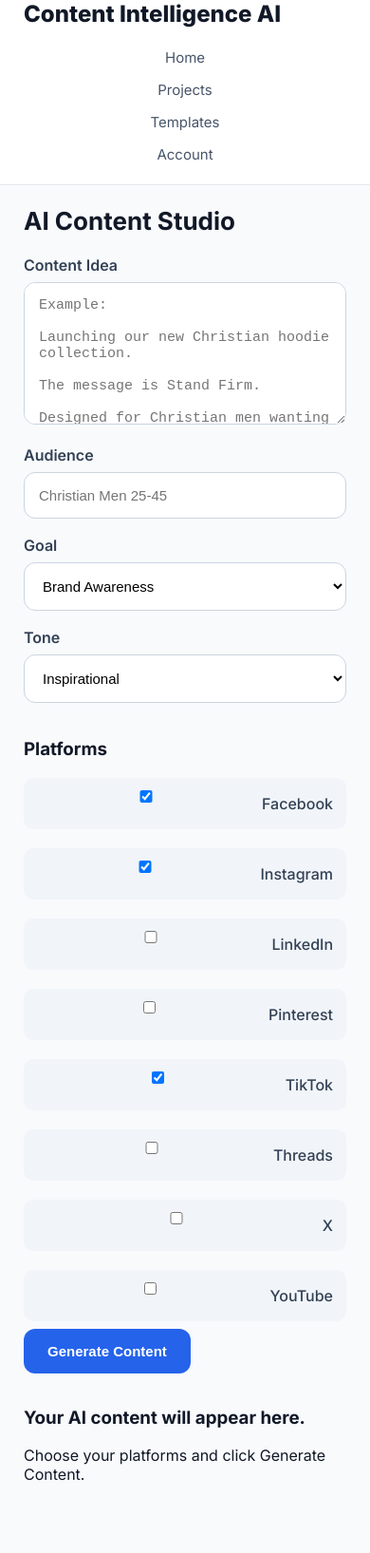
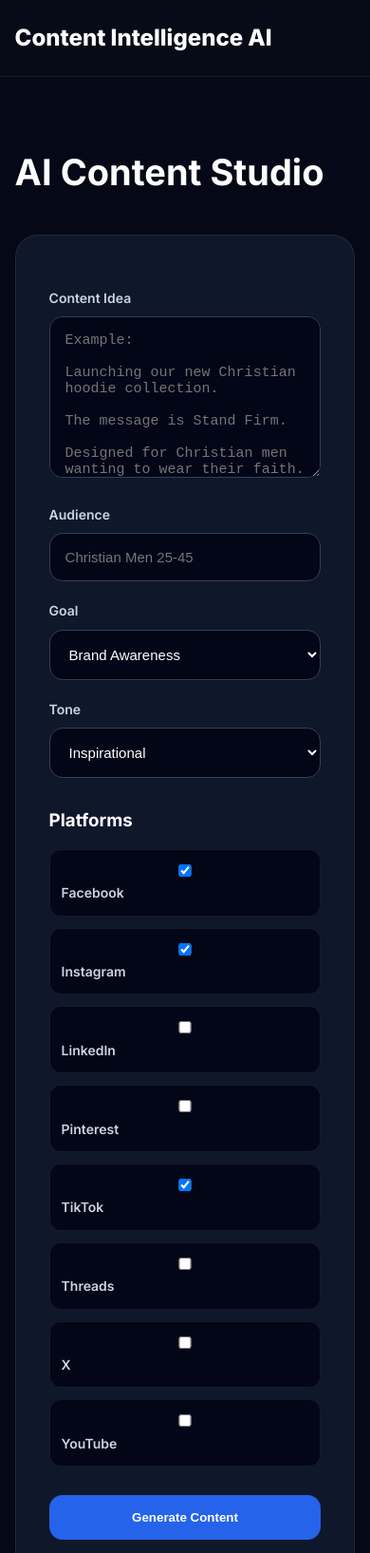
Before and after one commit to nextwaveaisuite/content-intelligence-ai, a plain HTML site: page dashboard.html in a window 390 px wide. Shown: the top 1635 px of the page at 95% size. Before the commit the page ends 1578 px from the top, so only its background shows below. Drawn offline with Linux system fonts and the light colour scheme.

Commit message:
Refactor CSS for improved styling and layout

```diff
--- a/css/style.css
+++ b/css/style.css
@@ -1,381 +1,563 @@
 /*
 =========================================================
 Content Intelligence AI
-Premium UI Styling
-Version: 2.1
+Premium SaaS Dashboard UI
+Version: 2.0
 =========================================================
 */
 
 
-/* RESET */
-
-* {
-    box-sizing: border-box;
-}
-
-body {
-    margin: 0;
-    font-family: Inter, Arial, Helvetica, sans-serif;
-    background: #f8fafc;
-    color: #111827;
+*{
+    margin:0;
+    padding:0;
+    box-sizing:border-box;
 }
 
 
-/* LINKS */
+body{
 
-a {
-    text-decoration: none;
-    color: inherit;
+    font-family:'Inter',Arial,sans-serif;
+
+    background:#050816;
+
+    color:#ffffff;
+
+    line-height:1.6;
+
 }
 
 
-/* MAIN CONTAINER */
+.container{
 
-.container {
-    width: 100%;
-    max-width: 1200px;
-    margin: 0 auto;
-    padding: 0 25px;
-}
+    width:min(1250px,92%);
 
-
-
-/* NAVIGATION */
-
-header {
-    background: #ffffff;
-    border-bottom: 1px solid #e5e7eb;
-}
-
-
-nav {
-    display: flex;
-    align-items: center;
-    justify-content: space-between;
-    padding: 22px 0;
-}
-
-
-.logo {
-    font-size: 24px;
-    font-weight: 800;
-    color: #111827;
-}
-
-
-nav a {
-    margin-left: 25px;
-    font-size: 15px;
-    color: #475569;
-}
-
-
-nav a:hover {
-    color: #2563eb;
-}
-
-
-
-/* PAGE TITLE */
-
-h1,
-h2,
-h3 {
-    color: #111827;
-}
-
-
-h1 {
-    font-size: 38px;
-    margin-bottom: 20px;
-}
-
-
-h2 {
-    font-size: 26px;
-}
-
-
-
-/* DASHBOARD AREA */
-
-.dashboard {
-    padding: 50px 0;
-}
-
-
-.dashboard-card {
-
-    background: white;
-
-    border-radius: 20px;
-
-    padding: 30px;
-
-    border: 1px solid #e5e7eb;
-
-    margin-bottom: 25px;
+    margin:auto;
 
 }
 
 
 
-/* FORM */
+/* =========================
+HEADER
+========================= */
 
-label {
 
-    display: block;
+header{
 
-    font-weight: 600;
+    background:#070b18;
 
-    margin-bottom: 8px;
+    border-bottom:1px solid rgba(255,255,255,.08);
 
-    color: #334155;
+    position:sticky;
+
+    top:0;
+
+    z-index:10;
 
 }
 
 
-input,
-textarea,
-select {
+.nav{
 
-    width: 100%;
+    height:80px;
 
-    padding: 15px;
+    display:flex;
 
-    border-radius: 12px;
+    align-items:center;
 
-    border: 1px solid #cbd5e1;
-
-    background: white;
-
-    font-size: 15px;
-
-    margin-bottom: 18px;
+    justify-content:space-between;
 
 }
 
 
-textarea {
+.logo{
 
-    min-height: 150px;
+    font-size:24px;
 
-    resize: vertical;
+    font-weight:800;
+
+}
+
+
+nav{
+
+    display:flex;
+
+    gap:30px;
+
+}
+
+
+nav a{
+
+    color:#cbd5e1;
+
+    text-decoration:none;
+
+    font-size:15px;
+
+}
+
+
+nav a:hover{
+
+    color:white;
 
 }
 
 
 
-/* PLATFORM CHECKBOXES */
+/* =========================
+SECTION
+========================= */
 
-.platform-selector {
 
-    display: flex;
+.section{
 
-    flex-wrap: wrap;
-
-    gap: 12px;
+    padding:70px 0;
 
 }
 
 
-.platform-selector label {
+.section h2{
 
-    display: flex;
+    font-size:38px;
 
-    align-items: center;
-
-    gap: 8px;
-
-    background: #f1f5f9;
-
-    padding: 10px 14px;
-
-    border-radius: 10px;
-
-    cursor: pointer;
-
-    font-weight: 500;
+    margin-bottom:35px;
 
 }
 
 
 
-/* BUTTONS */
-
-button {
-
-    cursor: pointer;
-
-}
+/* =========================
+DASHBOARD
+========================= */
 
 
-.primary-button {
+.dashboard-grid{
 
-    background: #2563eb;
+    display:grid;
 
-    color: white;
+    grid-template-columns:420px 1fr;
 
-    border: none;
+    gap:35px;
 
-    padding: 15px 25px;
-
-    border-radius: 12px;
-
-    font-weight: 700;
-
-    font-size: 15px;
-
-}
-
-
-.primary-button:hover {
-
-    background: #1d4ed8;
-
-}
-
-
-.copy-button {
-
-    background: #eff6ff;
-
-    color: #2563eb;
-
-    border: 1px solid #bfdbfe;
-
-    padding: 9px 16px;
-
-    border-radius: 10px;
-
-    font-weight: 600;
-
-}
-
-
-.copy-button:hover {
-
-    background: #dbeafe;
+    align-items:start;
 
 }
 
 
 
-/* RESULTS */
+/* INPUT PANEL */
 
-#results {
 
-    margin-top: 35px;
+.dashboard-panel{
+
+    background:#0f172a;
+
+    border:1px solid rgba(255,255,255,.08);
+
+    border-radius:24px;
+
+    padding:35px;
+
+    position:sticky;
+
+    top:100px;
 
 }
 
 
 
-.result-card {
+.dashboard-panel h3{
 
-    background: white;
-
-    border-radius: 18px;
-
-    border: 1px solid #e2e8f0;
-
-    padding: 28px;
-
-    margin-bottom: 25px;
-
-    box-shadow: 0 8px 25px rgba(15,23,42,0.06);
+    margin-top:30px;
 
 }
 
 
 
-.result-header {
-
-    display: flex;
-
-    justify-content: space-between;
-
-    align-items: center;
-
-    margin-bottom: 20px;
-
-    padding-bottom: 15px;
-
-    border-bottom: 1px solid #e5e7eb;
-
-}
 
 
-.result-header h2 {
+label{
 
-    margin: 0;
+    display:block;
 
-    font-size: 22px;
+    font-size:14px;
 
-    font-weight: 800;
+    font-weight:600;
+
+    color:#cbd5e1;
+
+    margin-bottom:8px;
+
+    margin-top:20px;
 
 }
 
 
 
-/* AI CONTENT */
+input,
+textarea,
+select{
 
-.generated-content {
+    width:100%;
 
-    font-size: 16px;
+    background:#020617;
 
-    line-height: 1.8;
+    color:white;
 
-    color: #334155;
+    border:1px solid #334155;
+
+    border-radius:14px;
+
+    padding:16px;
+
+    font-size:15px;
 
 }
 
 
-.generated-content strong {
+textarea{
 
-    color: #2563eb;
-
-    font-weight: 700;
+    min-height:170px;
 
 }
 
 
 
-/* MOBILE */
-
-@media(max-width:768px) {
 
 
-    nav {
+/* PLATFORM SELECTOR */
 
-        flex-direction: column;
 
-        gap: 15px;
+.platform-selector{
+
+    display:grid;
+
+    grid-template-columns:1fr 1fr;
+
+    gap:12px;
+
+    margin-top:15px;
 
 }
 
 
-    nav a {
+.platform-selector label{
 
-        margin: 0 10px;
+    margin:0;
+
+    padding:12px;
+
+    background:#020617;
+
+    border-radius:12px;
+
+    border:1px solid rgba(255,255,255,.08);
+
+    cursor:pointer;
 
 }
 
 
-    .result-header {
 
-        flex-direction: column;
 
-        align-items: flex-start;
+/* =========================
+BUTTONS
+========================= */
 
-        gap: 15px;
+
+.primary-button{
+
+    margin-top:30px;
+
+    width:100%;
+
+    padding:16px;
+
+    background:#2563eb;
+
+    color:white;
+
+    border:none;
+
+    border-radius:14px;
+
+    font-weight:700;
+
+    cursor:pointer;
+
+    transition:.3s;
 
 }
 
 
-    .platform-selector {
+.primary-button:hover{
 
-        flex-direction: column;
+    background:#1d4ed8;
+
+}
+
+
+
+
+
+.copy-button{
+
+    background:#1e40af;
+
+    border:none;
+
+    color:white;
+
+    padding:10px 18px;
+
+    border-radius:12px;
+
+    cursor:pointer;
+
+    font-weight:600;
+
+}
+
+
+
+.copy-button:hover{
+
+    background:#2563eb;
+
+}
+
+
+
+/* =========================
+RESULT AREA
+========================= */
+
+
+.dashboard-results{
+
+    display:flex;
+
+    flex-direction:column;
+
+    gap:25px;
+
+}
+
+
+
+
+.result-card{
+
+    background:#0f172a;
+
+    border:1px solid rgba(255,255,255,.08);
+
+    border-radius:24px;
+
+    padding:35px;
+
+    animation:fadeIn .3s ease;
+
+}
+
+
+
+@keyframes fadeIn{
+
+from{
+
+opacity:0;
+
+transform:translateY(10px);
+
+}
+
+to{
+
+opacity:1;
+
+transform:none;
+
+}
+
+}
+
+
+
+
+.result-header{
+
+    display:flex;
+
+    justify-content:space-between;
+
+    align-items:center;
+
+    padding-bottom:20px;
+
+    margin-bottom:25px;
+
+    border-bottom:1px solid rgba(255,255,255,.08);
+
+}
+
+
+
+.result-header h2{
+
+    margin:0;
+
+    font-size:26px;
+
+    letter-spacing:.5px;
+
+}
+
+
+
+
+
+.generated-content{
+
+    color:#e2e8f0;
+
+    font-size:16px;
+
+    line-height:1.8;
+
+}
+
+
+
+.generated-content strong{
+
+    display:inline-block;
+
+    margin-top:20px;
+
+    color:#60a5fa;
+
+    font-size:17px;
+
+}
+
+
+
+
+
+/* =========================
+PRICING
+========================= */
+
+
+.pricing-grid{
+
+    display:grid;
+
+    grid-template-columns:repeat(3,1fr);
+
+    gap:30px;
+
+}
+
+
+.price-card{
+
+    background:#0f172a;
+
+    padding:35px;
+
+    border-radius:24px;
+
+}
+
+
+
+/* =========================
+AUTH
+========================= */
+
+
+.auth-card{
+
+    max-width:500px;
+
+    margin:auto;
+
+    background:#0f172a;
+
+    padding:40px;
+
+    border-radius:24px;
+
+}
+
+
+
+
+
+/* =========================
+RESPONSIVE
+========================= */
+
+
+@media(max-width:1000px){
+
+
+.dashboard-grid{
+
+grid-template-columns:1fr;
+
+}
+
+
+.dashboard-panel{
+
+position:relative;
+
+top:0;
+
+}
+
+
+
+}
+
+
+@media(max-width:600px){
+
+
+.platform-selector{
+
+grid-template-columns:1fr;
+
+}
+
+
+nav{
+
+display:none;
+
+}
+
+
+.result-card{
+
+padding:22px;
+
+}
+
+
+.result-header{
+
+flex-direction:column;
+
+align-items:flex-start;
+
+gap:15px;
 
 }
 
```
Lines whose indentation alone changed are shown as unchanged.
